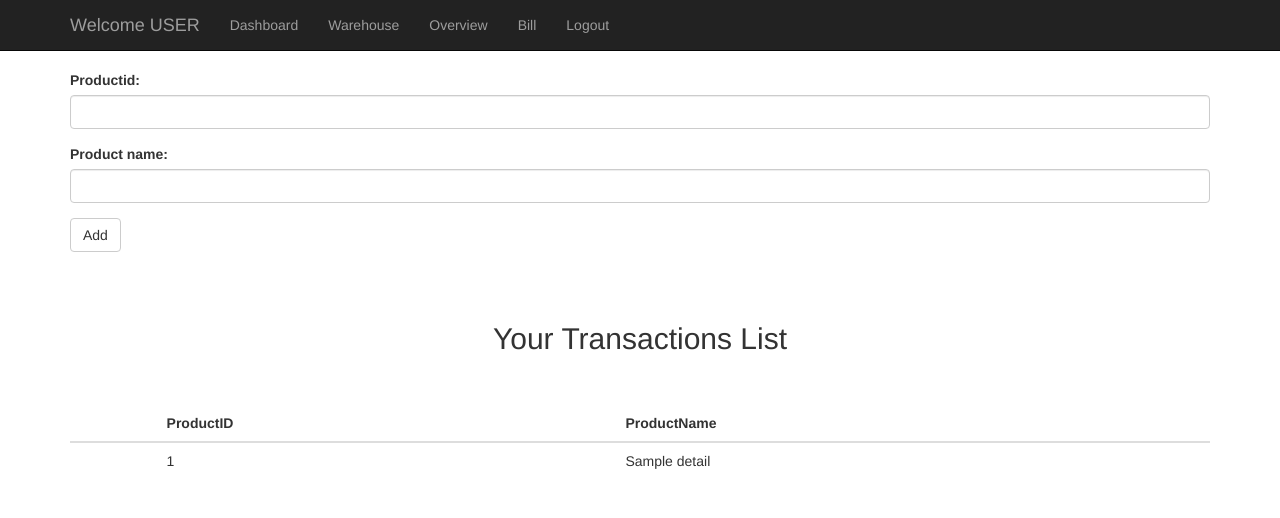
After one commit to DineshReddyKommera/E-Billing, a PHP site: page /warehouse.php in a window 1280 px wide. The commit adds this page. Shown: the top 518 px of the page. Run offline with PHP 8.4, Linux system fonts and the light colour scheme; tables that the repository leaves empty or names only in its code hold one stand-in row (values such as "Sample post"); some libraries are stand-ins or nearby versions.

Commit message:
Add files via upload

```diff
--- a/invalid.php
+++ b/invalid.php
@@ -1,4 +1,4 @@
 <script>
 alert("Please Enter Valid Credentials");
-location.href="index.php";
+location.href="index.php#login";
 </script>
--- a/store_details.php
+++ b/store_details.php
@@ -5,6 +5,7 @@ $uname = $_SESSION['varname'];
 $cname=$_GET['cname'];
 $cno=$_GET['cno'];
 $prods=$_GET['products'];
+$total=$_GET['total'];
 //$uname=$_GET['uname'];
 $date= date("Y-m-d");
 
@@ -17,8 +18,8 @@ VALUES ('', '$cname', '$cno')";
 }
 
 
-$sql = "INSERT INTO transactions (trans_id,trans_date,prod_names,c_no,uname)
-VALUES ('', '$date', '$prods', '$cno', '$uname')";
+$sql = "INSERT INTO transactions (trans_id,trans_date,prod_names,c_no,cost,uname)
+VALUES ('', '$date', '$prods', '$cno', '$total', '$uname')";
  if ($conn->query($sql) === TRUE){
 	 header("location:dashboard.php");
  }
--- /dev/null
+++ b/warehouse.php
@@ -0,0 +1,132 @@
+<!DOCTYPE html>
+<html lang="en">
+
+<head>
+
+    <meta charset="utf-8">
+    <meta http-equiv="X-UA-Compatible" content="IE=edge">
+    <meta name="viewport" content="width=device-width, initial-scale=1">
+    <meta name="description" content="">
+    <meta name="author" content="">
+
+    <title>Bare - Start Bootstrap Template</title>
+
+    <!-- Bootstrap Core CSS -->
+    <link href="css/bootstrap.min.css" rel="stylesheet">
+
+    <!-- Custom CSS -->
+    <style>
+    body {
+        padding-top: 70px;
+        /* Required padding for .navbar-fixed-top. Remove if using .navbar-static-top. Change if height of navigation changes. */
+    }
+	@media print {
+.noPrint {
+    display:none;
+  }
+}
+    </style>
+
+    <!-- HTML5 Shim and Respond.js IE8 support of HTML5 elements and media queries -->
+    <!-- WARNING: Respond.js doesn't work if you view the page via file:// -->
+    <!--[if lt IE 9]>
+        <script src="https://oss.maxcdn.com/libs/html5shiv/3.7.0/html5shiv.js"></script>
+        <script src="https://oss.maxcdn.com/libs/respond.js/1.4.2/respond.min.js"></script>
+    <![endif]-->
+	<link rel="stylesheet" href="//code.jquery.com/ui/1.11.4/themes/smoothness/jquery-ui.css">
+  <script src="//code.jquery.com/jquery-1.10.2.js"></script>
+  <script src="//code.jquery.com/ui/1.11.4/jquery-ui.js"></script>
+
+
+
+</head>
+
+<body>
+
+    <!-- Navigation -->
+    <nav class="navbar navbar-inverse navbar-fixed-top" role="navigation">
+        <div class="container">
+            <!-- Brand and toggle get grouped for better mobile display -->
+            <div class="navbar-header">
+                <button type="button" class="navbar-toggle" data-toggle="collapse" data-target="#bs-example-navbar-collapse-1">
+                    <span class="sr-only">Toggle navigation</span>
+                    <span class="icon-bar"></span>
+                    <span class="icon-bar"></span>
+                    <span class="icon-bar"></span>
+                </button>
+                <a class="navbar-brand" href="#">Welcome USER</a>
+            </div>
+            <!-- Collect the nav links, forms, and other content for toggling -->
+            <div class="collapse navbar-collapse" id="bs-example-navbar-collapse-1">
+                <ul class="nav navbar-nav">
+                    <li>
+                        <a href="#">Dashboard</a>
+                    </li>
+                    <li>
+                        <a href="#">Warehouse</a>
+                    </li>
+                    <li>
+                        <a href="#">Overview</a>
+                    </li>
+                    <li>
+                        <a href="#">Bill</a>
+                    </li>
+                    <li>
+                        <a href="#">Logout</a>
+                    </li>
+                </ul>
+            </div>
+            <!-- /.navbar-collapse -->
+        </div>
+        <!-- /.container -->
+    </nav>
+	<!--navigation ends-->
+    <!-- Page Content -->
+    <div class="container">
+	<!--customer details-->
+
+        <form action ="add.php" method="post">
+  <div class="form-group">
+    <label for="number">Productid:</label>
+    <input type="number" class="form-control" name="pid">
+  </div>
+  <div class="form-group">
+    <label for="text">Product name:</label>
+    <input type="text" class="form-control" name="pname">
+  </div><p>
+  <button type="submit" class="btn btn-default">Add</button>
+  </p>
+</form>
+
+<!--end of product details-->
+
+
+    <br><br>
+   <center> <h2>Your Transactions List</h2></center>
+	<br><br>
+	 <?php
+
+include("connect.php");
+$sql = "SELECT * FROM product_details ";
+$result = $conn->query($sql);
+
+if ($result->num_rows > 0) {
+	echo "<table class=\"table\"><thead class=\"thead-default\"><tr><th></th><th>ProductID</th><th>ProductName</th></tr></thead><tbody>";
+    while($row = $result->fetch_assoc()) {
+
+		echo "<tr><th scope=\"row\"></th><td>" . $row["pid"]. " </td><td>" . $row["pname"]. "</td></tr> ";
+
+    	}
+		echo "</tbody></table><br>";
+
+}
+else
+	echo"NO transactions Found";
+
+$conn->close();
+?>
+    <!-- /.container -->
+
+</body>
+
+</html>
```
Also changed, not shown: add.php (added, +11 -0 lines), dashboard.php (+15 -4 lines), index.php (+11 -1 lines), login.php (+8 -1 lines).
